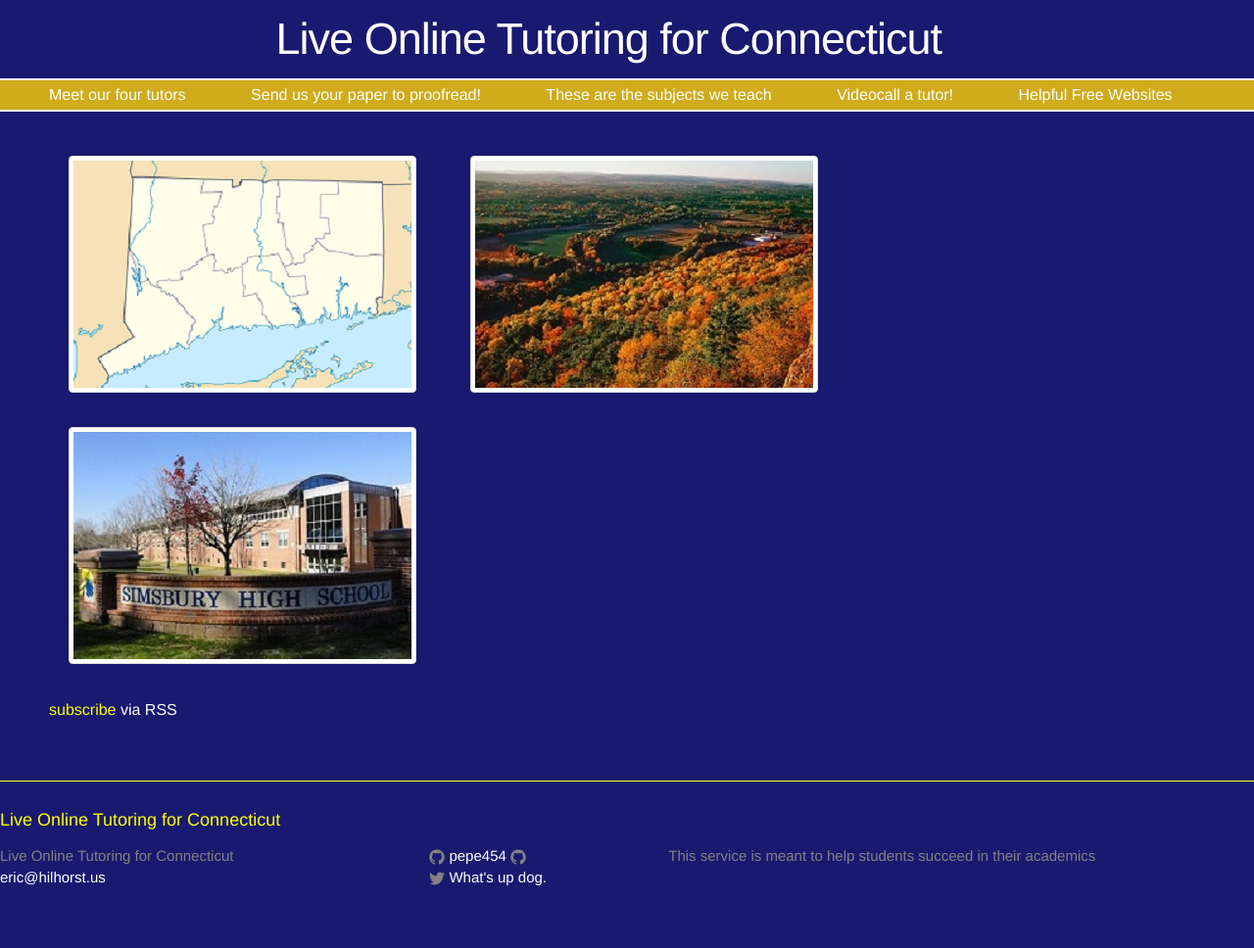
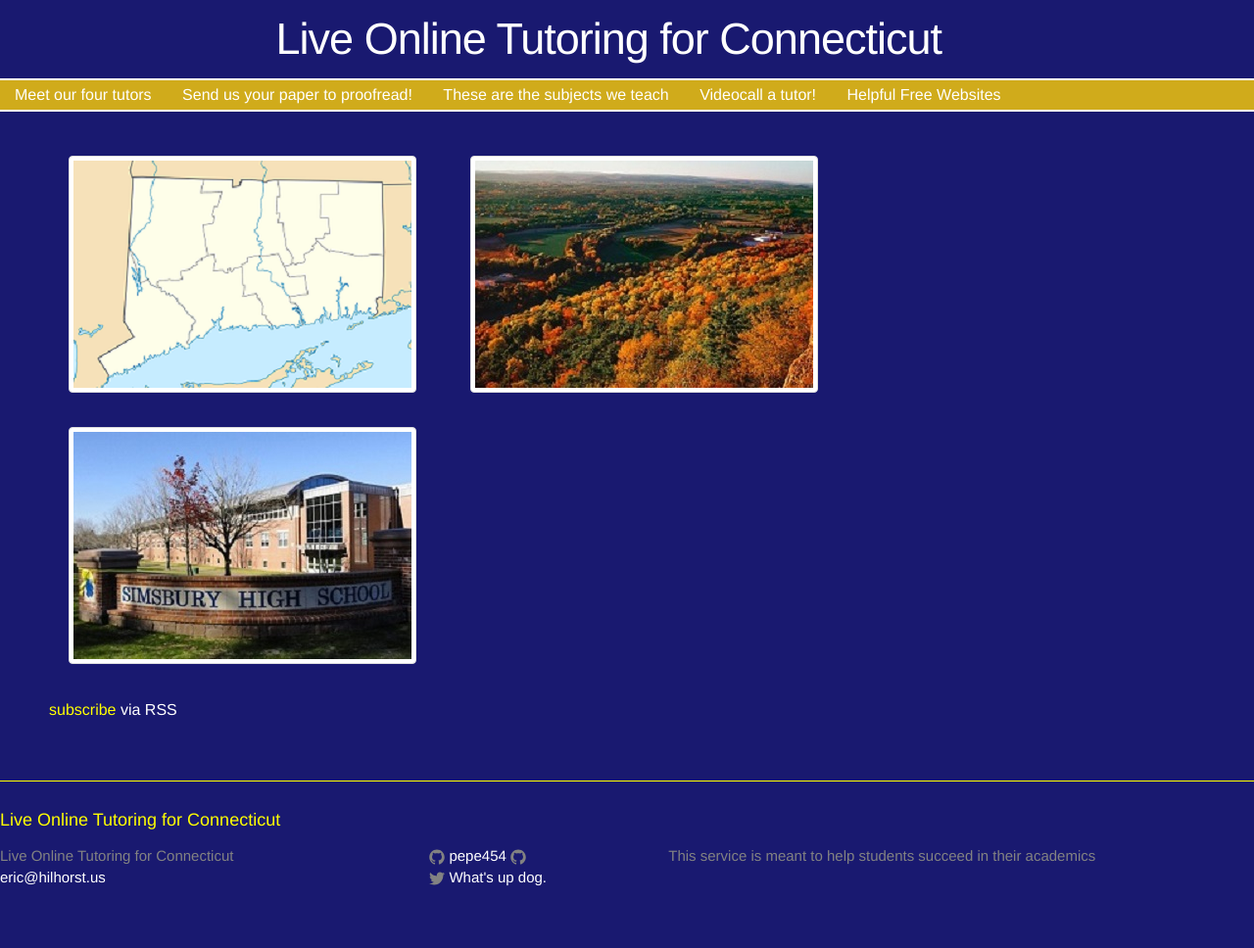
Before and after one commit to pepe454/pepe454.github.io, a Jekyll site: the page built from index.html, in a window 1280 px wide. Shown: the whole page at 98% size. Built offline with Jekyll 4.4.1, drawn with Linux system fonts in a browser that asks for light colours.

Commit message:
Update _layout.scss

```diff
--- a/_sass/_layout.scss
+++ b/_sass/_layout.scss
@@ -36,7 +36,7 @@
 
     .page-link {
         display: inline-block;
-        margin-left: 50px;
+        margin-left: 15px;
         color: white;
         line-height: $base-line-height;
 
```
